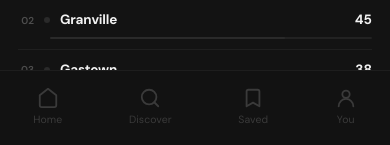
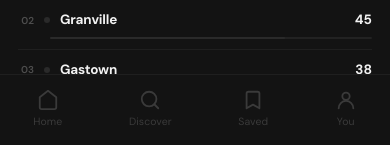
Before and after one commit to davidrencse/recon-app, a Next.js app: page /dashboard in a window 390 px wide. Shown: the part 696-841 px from the top of the page. Built offline with nearby package versions, Linux system fonts and the light colour scheme.

Commit message:
apparently fixed

```diff
--- a/src/app/globals.css
+++ b/src/app/globals.css
@@ -17,34 +17,22 @@
 }
 
 /*
-   PWA VIEWPORT HEIGHT:
-   Use dynamic viewport height (100dvh) so the app fills the screen exactly in
-   BOTH iOS Safari and iOS standalone (Add to Home Screen) mode.
-
-   The old `-webkit-fill-available` hack mis-computes in standalone mode on iOS —
-   it resolves shorter than the real screen, leaving dead space at the bottom and
-   making everything look shifted up. `100dvh` (iOS 15.4+) is the correct fix and
-   covers the dynamic Safari toolbar too. `100vh` stays as a fallback for old engines.
+   NATURAL FLOW RESET:
+   Instead of forcing fixed positions, we let the browser define the 100% height.
+   This is the most compatible way to handle Safari's bottom address bar.
 */
-html {
-  height: 100vh;
-  height: 100dvh;
+html,
+body {
   width: 100%;
+  height: 100%; /* Fallback */
+  height: 100dvh; /* Dynamic Viewport Height is the key */
   margin: 0;
   padding: 0;
-  overflow: hidden;
+  overflow: hidden; /* Keep the app from "bouncing" or scrolling the whole page */
   background: #131313;
 }
 
 body {
-  height: 100vh;
-  height: 100dvh;
-  width: 100%;
-  margin: 0;
-  padding: 0;
-  overflow: hidden;
-  position: relative;
-  background: #131313;
   -webkit-text-size-adjust: 100%;
   color: var(--foreground);
   font-family: var(--font-apple);
@@ -68,6 +56,5 @@ body {
   html,
   body {
     width: 100%;
-    overflow-x: hidden;
   }
 }
--- a/src/components/AppShell.tsx
+++ b/src/components/AppShell.tsx
@@ -10,17 +10,14 @@ export default function AppShell({ children }: { children: React.ReactNode }) {
 
   return (
     /*
-       THE TRUE FULLSCREEN LOCK:
-       - body is sized with 100dvh, so this absolute (inset: 0) shell fills it
-         precisely in both Safari and iOS standalone (Add to Home Screen) mode.
-       - This eliminates double-fixed conflicts on Safari.
+       NATURAL FLOW SHELL:
+       - No fixed or absolute positioning on the root.
+       - Uses display: flex to fill the 100dvh body naturally.
+       - This prevents Safari from "guessing" the height and shifting the UI.
     */
     <div style={{
-      position: "absolute",
-      top: 0,
-      left: 0,
-      right: 0,
-      bottom: 0,
+      width: "100%",
+      height: "100%",
       background: "#131313",
       display: "flex",
       flexDirection: "column",
--- a/src/components/BottomNav.tsx
+++ b/src/components/BottomNav.tsx
@@ -269,9 +269,13 @@ export default function BottomNav() {
     <>
       <div style={{
         display:"flex", justifyContent:"space-around", alignItems:"center",
-        paddingTop: 12,
-        paddingBottom: "calc(16px + env(safe-area-inset-bottom, 0px))",
-        background:"rgba(19,19,19,0.98)",
+        paddingTop: 10,
+        /*
+           The padding-bottom here handles the PWA home indicator.
+           In the Safari browser, the address bar handles itself.
+        */
+        paddingBottom: "max(env(safe-area-inset-bottom, 0px), 14px)",
+        background:BG,
         borderTop:`1px solid ${LINE}`,
         flexShrink:0, width:"100%", zIndex:40,
       }}>
```
